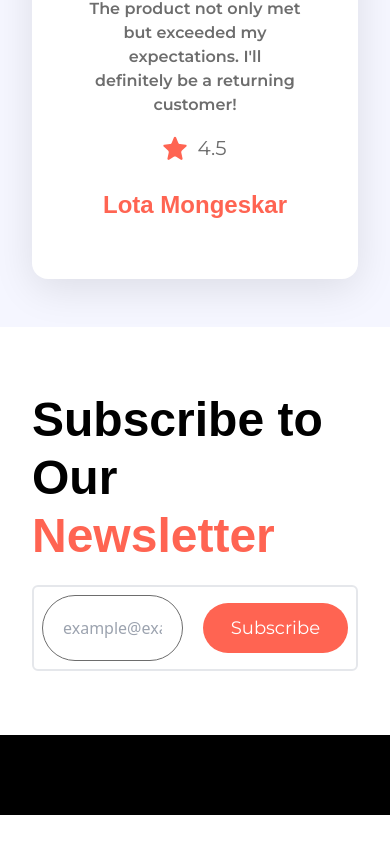
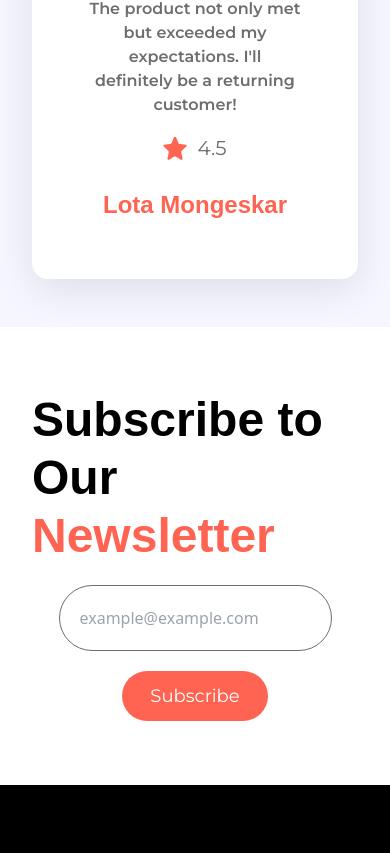
Before and after one commit to NotVinay/nike-landing-page-tailwind, a React (Vite) app: page / in a window 390 px wide. Shown: the part 8523-9376 px from the top of the page. Before the commit the page ends 9338 px from the top, so only its background shows below. Built offline with nearby package versions, Linux system fonts and the light colour scheme; a web font is replaced by a local one.

Commit message:
Changed subscribe section a bit

```diff
--- a/src/sections/Subscribe.jsx
+++ b/src/sections/Subscribe.jsx
@@ -7,7 +7,7 @@ const Subscribe = () => {
         <h2 className="text-4xl font-palanquin font-bold">
           Subscribe to Our <span className="text-coral-red">Newsletter</span>
         </h2>
-        <div className="flex flex-row items-center justify-between gap-5 border-2 rounded-md p-2 max-w-4xl">
+        <div className="flex flex-col md:flex-row items-center justify-between gap-5 md:border-2 md:rounded-md md:p-2 max-w-4xl">
           <input placeholder="example@example.com" className="input"></input>
           <Button label="Subscribe" />
         </div>
```
